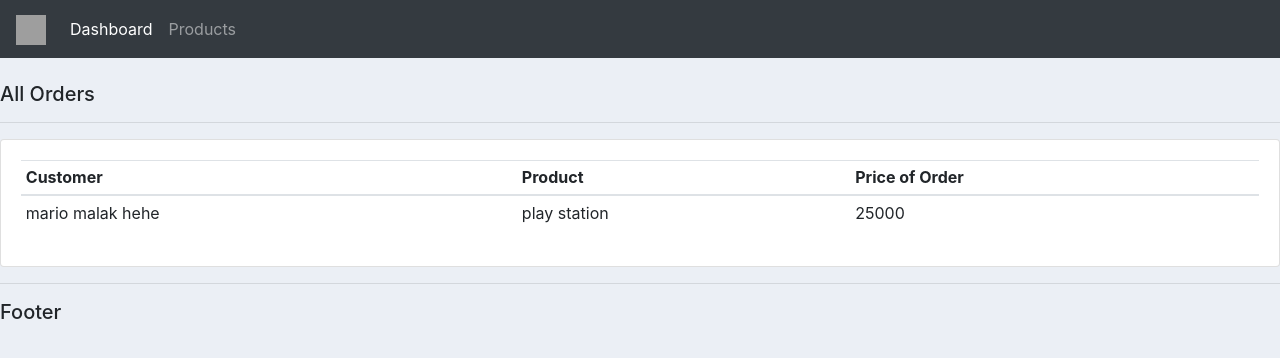
After one commit to mariomalak1/CustomerManagementApp, a Django app: page /accounts/listOrder/ in a window 1280 px wide. The commit adds this page. Shown: the top 358 px of the page. Run offline with Django 4.2, Linux system fonts and the light colour scheme; data comes from the database, SQL or seed files in the repository; both versions use the stored data as it was after the commit; some libraries are stand-ins or nearby versions; grey boxes are pictures that could not be loaded.

Commit message:
delete, update, create all tables

```diff
--- a/accounts/models.py
+++ b/accounts/models.py
@@ -44,7 +44,16 @@ class Order(models.Model):
     date_created = models.DateTimeField(auto_now_add= True, null = True)
 
     def __str__(self):
-        return "order of " + self.customer.name
+        if self.customer:
+            return "order of " + self.customer.name
+        elif self.product:
+            return "order with " + self.product.name + " Product"
+        else:
+            return "ordered at " + self.date_created
+
+    @property
+    def total_cost(self):
+        return self.product.price * 5
 
 
 class Tag(models.Model):
--- a/accounts/templates/accounts/update_customer.html
+++ b/accounts/templates/accounts/customer/update_customer.html
@@ -3,5 +3,6 @@
     <form method="post" action="" novalidate>
         {% csrf_token %}
         {{ form }}
+        <button type="submit" class="btn btn-primary">Update Customer</button>
     </form>
 {% endblock %}
--- /dev/null
+++ b/accounts/templates/accounts/order/order_list.html
@@ -0,0 +1,40 @@
+{% extends "main.html" %}
+{% block body %}
+    <br>
+    <div class="row">
+        <div class="col">
+        <h5>All Orders</h5>
+        <hr>
+         <div class="card card-body">
+            <table class="table table-sm">
+                <tr>
+                    <th>Customer</th>
+                    <th>Product</th>
+                    <th>Price of Order</th>
+                </tr>
+                <tbody>
+                    {% for order in orders %}
+                        <tr>
+
+                            {% if order.customer %}
+                                <td>{{ order.customer.name }}</td>
+                            {% else %}
+                                <td>Customer Deleted</td>
+                            {% endif %}
+
+
+                            {% if order.product %}
+                                <td>{{ order.product.name }}</td>
+                                <td>{{ order.total_cost }}</td>
+                            {% else %}
+                                <td>Product Deleted</td>
+                                <td>{{ 5 }}</td>
+                            {% endif %}
+                        </tr>
+                    {% endfor %}
+                </tbody>
+            </table>
+        </div>
+    </div>
+    </div>
+{% endblock %}
--- a/accounts/templates/accounts/products.html
+++ b/accounts/templates/accounts/product/products.html
@@ -6,12 +6,15 @@
                 <h5>Products</h5>
              </div>
              <div class="card card-body">
+                <a href="{% url "createProduct" %}" class="btn btn-primary">Create Product</a>
                  <table class="table">
                      <thead>
                         <tr>
                             <th>Product</th>
                             <th>Category</th>
                             <th>Price</th>
+                            <th>Update</th>
+                            <th class="text-danger">Delete</th>
                         </tr>
                      </thead>
                      <tbody>
@@ -20,6 +23,8 @@
                                 <th>{{ product.name }}</th>
                                 <th>{{ product.gategory }}</th>
                                 <th>{{ product.price }}</th>
+                                <th><a href="{% url "updateProduct" product.id %}" class="btn btn-sm btn-info">Update</a></th>
+                                <th><a href="{% url "deleteProduct" product.id %}" class="btn btn-sm btn-danger">Delete</a></th>
                             </tr>
                         {% endfor %}
                      </tbody>
--- a/accounts/urls.py
+++ b/accounts/urls.py
@@ -3,8 +3,17 @@ from . import views
 urlpatterns = [
     path("", views.dashBoard, name = "dashboard"),
     path("products/", views.products, name = "products"),
+    path("createProduct/", views.CreateProductView.as_view(), name = "createProduct"),
+    path("deleteProduct/<int:pk>", views.DeleteProductView.as_view(), name="deleteProduct"),
+    path("updateProduct/<int:pk>", views.UpdateProductView.as_view(), name="updateProduct"),
+
     path("customer/<int:customer_id>/", views.customerPage, name = "customerPage"),
     path("createCustomer/", views.CreateCustomerView.as_view(), name = "createCustomer"),
     path("updateCustomer/<int:pk>", views.UpdateCustomerView.as_view(), name = "updateCustomer"),
     path("deleteCustomer/<int:pk>", views.DeleteCustomerView.as_view(), name = "deleteCustomer"),
+
+    path("createOrder/<int:customer_id>", views.CreateOrderView.as_view(), name = "createOrder"),
+    path("updateOrder/<int:pk>", views.UpdateOrderView.as_view(), name = "updateOrder"),
+    path("deleteOrder/<int:pk>", views.DeleteOrderView.as_view(), name = "deleteOrder"),
+    path("listOrder/", views.ListOrderView.as_view(), name = "listOrder"),
 ]
--- a/accounts/views.py
+++ b/accounts/views.py
@@ -1,10 +1,12 @@
 from django.shortcuts import render, get_object_or_404
 from .models import *
 from django.core.paginator import Paginator, PageNotAnInteger, Page
-from django.views.generic import CreateView, UpdateView, DeleteView
+from django.views.generic import CreateView, UpdateView, DeleteView, ListView
+from django.contrib.messages.views import SuccessMessageMixin
 
 # Create your views here.
-
+########################
+## main page
 def dashBoard(request):
     orders = Order.objects.all().order_by("-date_created")
     customers = Customer.objects.all().order_by("-date_created")
@@ -22,34 +24,124 @@ def dashBoard(request):
     }
     return render(request, "accounts/dashboard.html", context)
 
+
+########################
+## products views
 def products(request):
     products_all = Product.objects.all().order_by("name")
     context = {
         "products_all":products_all
     }
-    return render(request, "accounts/products.html", context)
+    return render(request, "accounts/product/products.html", context)
 
+class CreateProductView(CreateView, SuccessMessageMixin):
+    model = Product
+    template_name = "accounts/product/create_product.html"
+    fields = "__all__"
+    success_message = "Product Created Successfully"
+
+class DeleteProductView(DeleteView, SuccessMessageMixin):
+    model = Product
+    template_name = "accounts/delete_confirmation.html"
+    success_message = "Product Delete Successfully"
+
+    def get_context_data(self, *args, **kwargs):
+        context = super(DeleteView, self).get_context_data(*args, **kwargs)
+        context["object_name"] = "Product"
+        context["afterObjName"] = f'With Name "{self.object.name}"'
+        return context
+
+    success_url = "/accounts/products"
+
+class UpdateProductView(UpdateView):
+    model = Product
+    fields = "__all__"
+    template_name = "accounts/product/update_product.html"
+    success_message = "Product Updated Successfully"
+    success_url = "/accounts/"
+
+###################
+#### Customer Views
 def customerPage(request, customer_id):
     needed_customer = get_object_or_404(Customer, id = customer_id)
     orders = needed_customer.order_set.all().order_by("-date_created")
-    return render(request, "accounts/customer.html", {"needed_customer":needed_customer, "orders":orders})
+    return render(request, "accounts/customer/customer.html", {"needed_customer":needed_customer, "orders":orders})
 
-# def customerPage(request, pk):
-#     specificCustomer =
-#     return render(request, "accounts/specific_customer.html", {"get_customer":specificCustomer, "title": f"Customer|{specificCustomer.name}"})
-
-class CreateCustomerView(CreateView):
+class CreateCustomerView(CreateView, SuccessMessageMixin):
     model = Customer
     fields = ["name", "phone", "email"]
-    template_name = "accounts/create_customer.html"
+    template_name = "accounts/customer/create_customer.html"
+    success_message = "Customer Created Successfully"
+    success_url = "/accounts/"
+
+class UpdateCustomerView(UpdateView, SuccessMessageMixin):
+    model = Customer
+    fields = ["name", "phone", "email"]
+    template_name = "accounts/customer/update_customer.html"
+    success_message = "Customer Updated Successfully"
+    success_url = "/accounts/"
+
+class DeleteCustomerView(DeleteView, SuccessMessageMixin):
+    model = Customer
+    template_name = "accounts/delete_confirmation.html"
+    success_message = "Customer Delete Successfully"
+    success_url = "/accounts/"
+
+    def get_context_data(self, *args, **kwargs):
+        context = super(DeleteView, self).get_context_data(*args, **kwargs)
+        context["object_name"] = "Customer"
+        context['anotherText'] = "Note That This Will Make Products Buyers To  NULL And Order Of This Customer To NULL Also !"
+        context["afterObjName"] = f"With Name : {self.object.name}"
+        return context
 
 
-class UpdateCustomerView(UpdateView):
-    model = Customer
-    template_name = "accounts/update_customer.html"
+####################
+## Order Views
+class ListOrderView(ListView):
+    model = Order
+    template_name = "accounts/order/order_list.html"
+    context_object_name = "orders"
+    def get_context_data(self, *args, **kwargs):
+        context = super(ListView, self).get_context_data(*args, **kwargs)
+        context["orderPrice"] = 5
+        return context
 
-class DeleteCustomerView(DeleteView):
-    model = Customer
+class CreateOrderView(CreateView, SuccessMessageMixin):
+    model = Order
+    fields = ["product", "status"]
+    template_name = "accounts/order/create_order.html"
+    success_message = "Order Created Successfully"
+    success_url = "/accounts/listOrder"
+
+    def form_valid(self, form):
+        customer_ = get_object_or_404(Customer, id = self.kwargs['customer_id'])
+
+        form.instance.customer = customer_
+        return super().form_valid(form)
+
+class UpdateOrderView(UpdateView, SuccessMessageMixin):
+    model = Order
+    fields = "__all__"
+    template_name = "accounts/order/update_order.html"
+    success_message = "Order Updated Successfully"
+    success_url = "/accounts/"
+
+class DeleteOrderView(DeleteView, SuccessMessageMixin):
+    model = Order
     template_name = "accounts/delete_confirmation.html"
+    success_message = "Order Delete Successfully"
+
+    def get_context_data(self, *args, **kwargs):
+        context = super(DeleteView, self).get_context_data(*args, **kwargs)
+        context["object_name"] = "Order"
+        if not self.object.customer and not self.object.product:
+            context["afterObjName"] = f'of {self.object.customer.name} and with product Name "{self.object.product.name}"'
+        elif self.object.customer:
+            context["afterObjName"] = f"of {self.object.customer.name}"
+        elif self.object.product:
+            context["afterObjName"] = f'with product Name "{self.object.product.name}"'
+        else:
+            context["afterObjName"] = f"with product {self.object}"
+        return context
 
     success_url = "/accounts/"
--- a/project/settings.py
+++ b/project/settings.py
@@ -39,7 +39,7 @@ INSTALLED_APPS = [
     "django.contrib.messages",
     "django.contrib.staticfiles",
 
-    "accounts"
+    "accounts",
 ]
 
 MIDDLEWARE = [
--- a/templates/main.html
+++ b/templates/main.html
@@ -22,6 +22,14 @@
 
     {% include "navbar.html" %}
 
+    {% if messages %}
+        {% for message  in messages %}
+            <div class = "alert alert-{{ message.tags }}">
+                {{ message }}
+            </div>
+        {% endfor %}
+    {% endif %}
+
     <div class="">
 
         {% block body %}
--- a/templates/navbar.html
+++ b/templates/navbar.html
@@ -1,7 +1,7 @@
 {% load static %}
 <nav class="navbar navbar-expand-lg navbar-dark bg-dark">
-  <a class="navbar-brand" href="#">
-       <img src="{% static "/media/Logo/LogoBlack.png" s%}" width="30" height="30" alt="">
+  <a class="navbar-brand" href="{% url "dashboard" %}">
+       <img src="{% static "/media/Logo/LogoBlack.png" %}" width="30" height="30" alt="">
   </a>
   <button class="navbar-toggler" type="button" data-toggle="collapse" data-target="#navbarNav" aria-controls="navbarNav" aria-expanded="false" aria-label="Toggle navigation">
     <span class="navbar-toggler-icon"></span>
@@ -9,10 +9,10 @@
   <div class="collapse navbar-collapse" id="navbarNav">
     <ul class="navbar-nav">
       <li class="nav-item active">
-          <a class="nav-link" href="#">Dashboard</a>
+          <a class="nav-link" href="{% url "dashboard" %}">Dashboard</a>
       </li>
       <li class="nav-item">
-        <a class="nav-link" href="#">Products</a>
+        <a class="nav-link" href="{% url "products" %}">Products</a>
       </li>
     </ul>
   </div>
```
Also changed, not shown: accounts/templates/accounts/customer/customer.html (renamed from accounts/templates/accounts/customer.html, +6 -4 lines), accounts/templates/accounts/dashboard.html (+5 -6 lines), accounts/templates/accounts/delete_confirmation.html (+9 -3 lines), accounts/templates/accounts/order/create_order.html (added, +8 -0 lines), accounts/templates/accounts/order/update_order.html (added, +8 -0 lines), accounts/templates/accounts/product/create_product.html (added, +8 -0 lines), accounts/templates/accounts/product/update_product.html (added, +8 -0 lines), accounts/templates/accounts/customer/create_customer.html (renamed from accounts/templates/accounts/create_customer.html), db.sqlite3.
